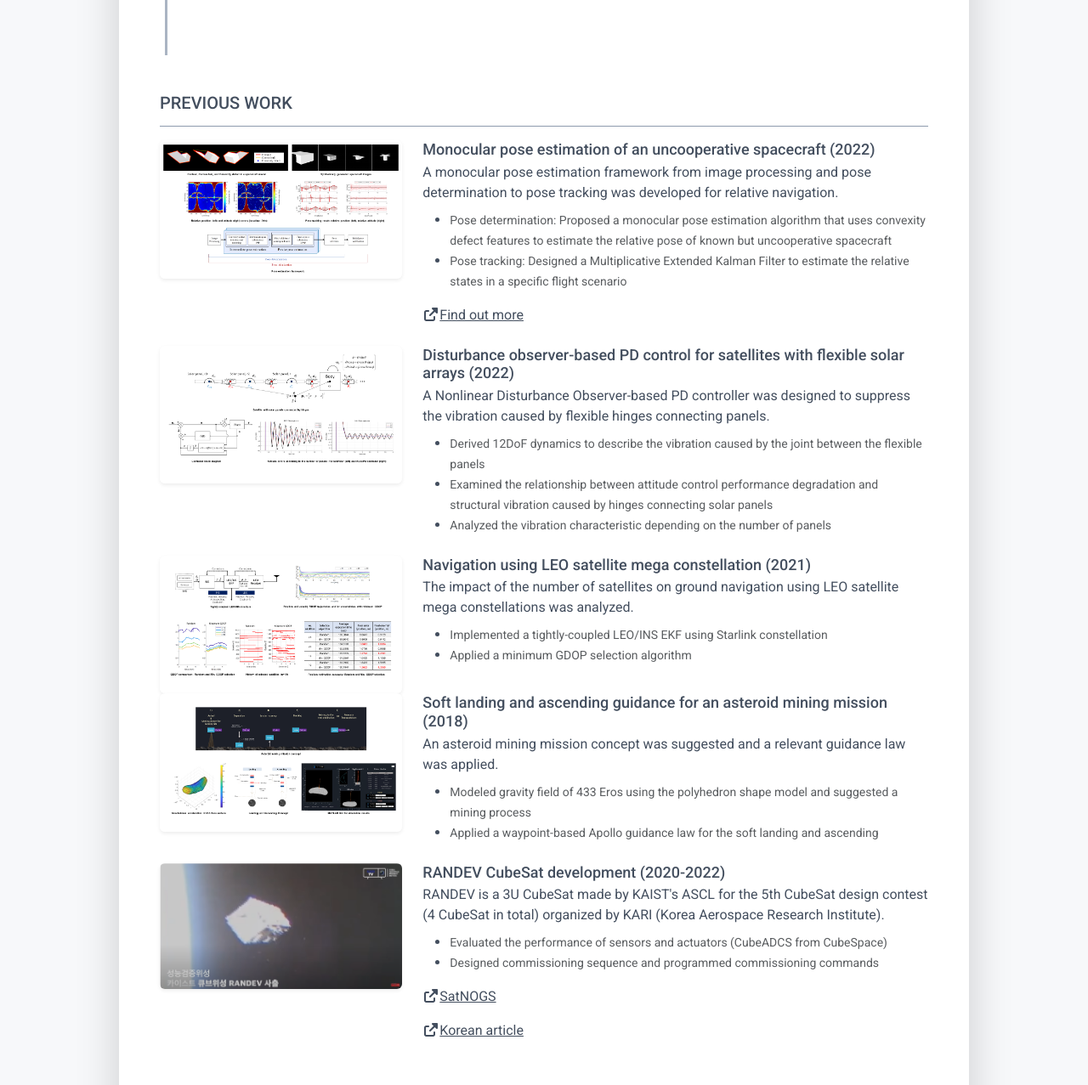
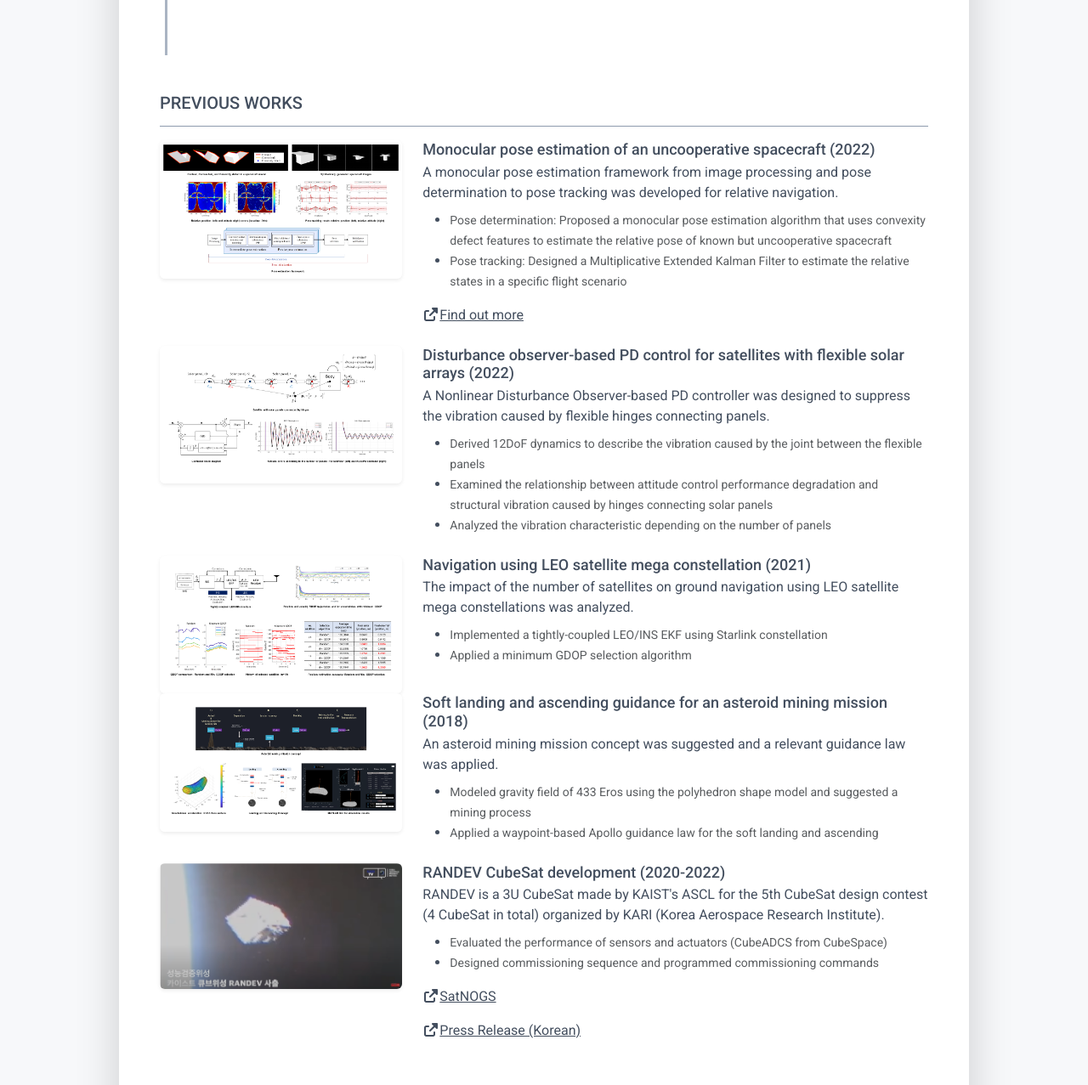
Before and after one commit to HaeyoonHan/HYHan.github.io, a plain HTML site: page index.html in a window 1280 px wide. Shown: the part 1503-2780 px from the top of the page at 85% size. Drawn offline with Linux system fonts and the light colour scheme.

Commit message:
Update index.html

```diff
--- a/index.html
+++ b/index.html
@@ -232,7 +232,7 @@
 					</div>
 				</div><!--//row-->
 				<section class="resume-section summary-section mb-5">
-					<h2 class="resume-section-title text-uppercase font-weight-bold pb-3 mb-3">Previous Work</h2>
+					<h2 class="resume-section-title text-uppercase font-weight-bold pb-3 mb-3">Previous Works</h2>
 					<div class="item row">
 						<a class="col-md-4 col-12">
 							<img class="img-fluid project-image rounded shadow-sm" src="assets/images/projects/project-11.png" alt="project name" onclick="window.open(this.src)"/>
@@ -310,7 +310,7 @@
 								<li><small class="text-muted font-weight-normal">Designed commissioning sequence and programmed commissioning commands</small></li>
 							</ul>
 							<p><a class="more-link" href="https://db.satnogs.org/satellite/LYKB-5376-2648-5150-0020" target="_blank"><i class="fas fa-external-link-alt"></i>SatNOGS</a></p>
-							<p><a class="more-link" href="https://m.dongascience.com/news.php?idx=54829" target="_blank"><i class="fas fa-external-link-alt"></i>Korean article</a></p>
+							<p><a class="more-link" href="https://m.dongascience.com/news.php?idx=54829" target="_blank"><i class="fas fa-external-link-alt"></i>Press Release (Korean)</a></p>
 						</div><!--//desc-->
 					</div><!--//item-->
 				</section><!--//summary-section-->
```
